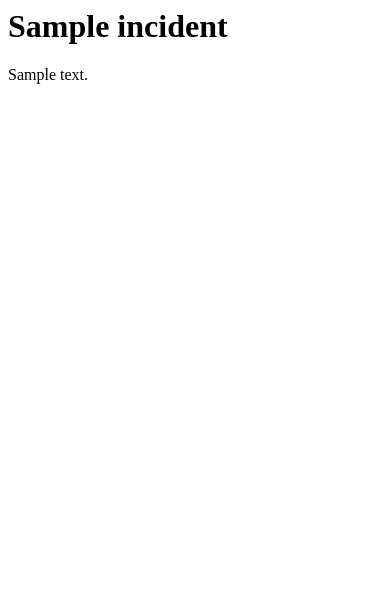
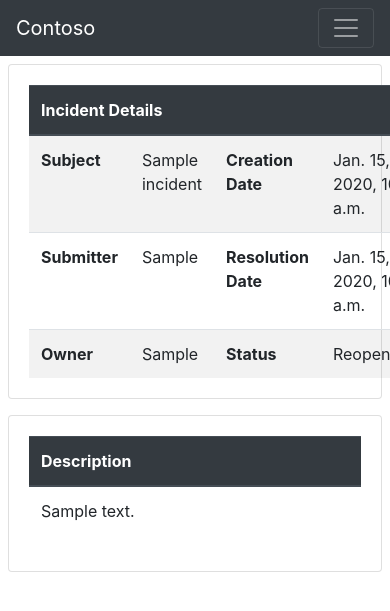
Before and after one commit to enthalpychange/take-a-number, a Django app: page /incidents/1/ in a window 390 px wide; the page is wider, and only the part inside the window is pictured. Shown: the top 611 px of that part. Run offline with Django 3.2, Linux system fonts and the light colour scheme; a user stored in the database is signed in; tables that the repository leaves empty hold one stand-in row (values such as "Sample post"); some libraries are stand-ins or nearby versions.

Commit message:
bootstrap incident details

```diff
--- a/tan/templates/tracker/incident_detail.html
+++ b/tan/templates/tracker/incident_detail.html
@@ -1,2 +1,56 @@
-<h1>{{ object.name }}</h1>
-<p>{{ object.description }}</p>
+{% extends 'modals.html' %}
+
+{% block content %}
+<div class="container p-2">
+  <div class="card">
+    <div class="card-body">
+      <div class="row">
+        <div class="col-sm">
+          <table class="table table-striped mt-0 mb-0">
+            <thead class="thead-dark">
+              <tr>
+                <th colspan="4">Incident Details</th>
+              </tr>
+            </thead>
+            <tr>
+              <th>Subject</th>
+              <td>{{ incident.name }}</td>
+              <th>Creation Date</th>
+              <td>{{ incident.created }}</td>
+            </tr>
+            <tr>
+              <th>Submitter</th>
+              <td>{{ incident.creator.identifier }}</td>
+              <th>Resolution Date</th>
+              <td>{% if incident.resolved %}{{ incident.resolved }}{% else %}Not Resolved{% endif %}</td>
+            </tr>
+            <tr>
+              <th>Owner</th>
+              <td>{% if incident.owner %}{{ incident.owner.identifier }}{% else %}Not Assigned{% endif %}</td>
+              <th>Status</th>
+              <td>{{ incident.get_status_display }}</td>
+            </tr>
+          </table>
+        </div>
+      </div> <!-- /row -->
+    </div> <!-- /card-body -->
+  </div> <!-- /card -->
+</div>
+
+<div class="container p-2">
+  <div class="card">
+    <div class="card-body">
+      <table class="table mt-0 mb-0">
+        <thead class="thead-dark">
+          <tr>
+            <th>Description</th>
+          </tr>
+        </thead>
+        <tr>
+          <td>{{ incident.description | linebreaks }}</td>
+        </tr>
+      </table>
+    </div>
+  </div>
+</div>
+{% endblock content %}
--- a/tan/tracker/views.py
+++ b/tan/tracker/views.py
@@ -47,6 +47,12 @@ class IncidentListView(LoginRequiredMixin, ListView):
 
 class IncidentDetailView(LoginRequiredMixin, DetailView):
     model = Incident
+    context_object_name = 'incident'
+
+    def get_queryset(self):
+        queryset = super().get_queryset()
+        queryset = queryset.select_related()
+        return queryset
 
 
 class IndexView(LoginRequiredMixin, TemplateView):
```
